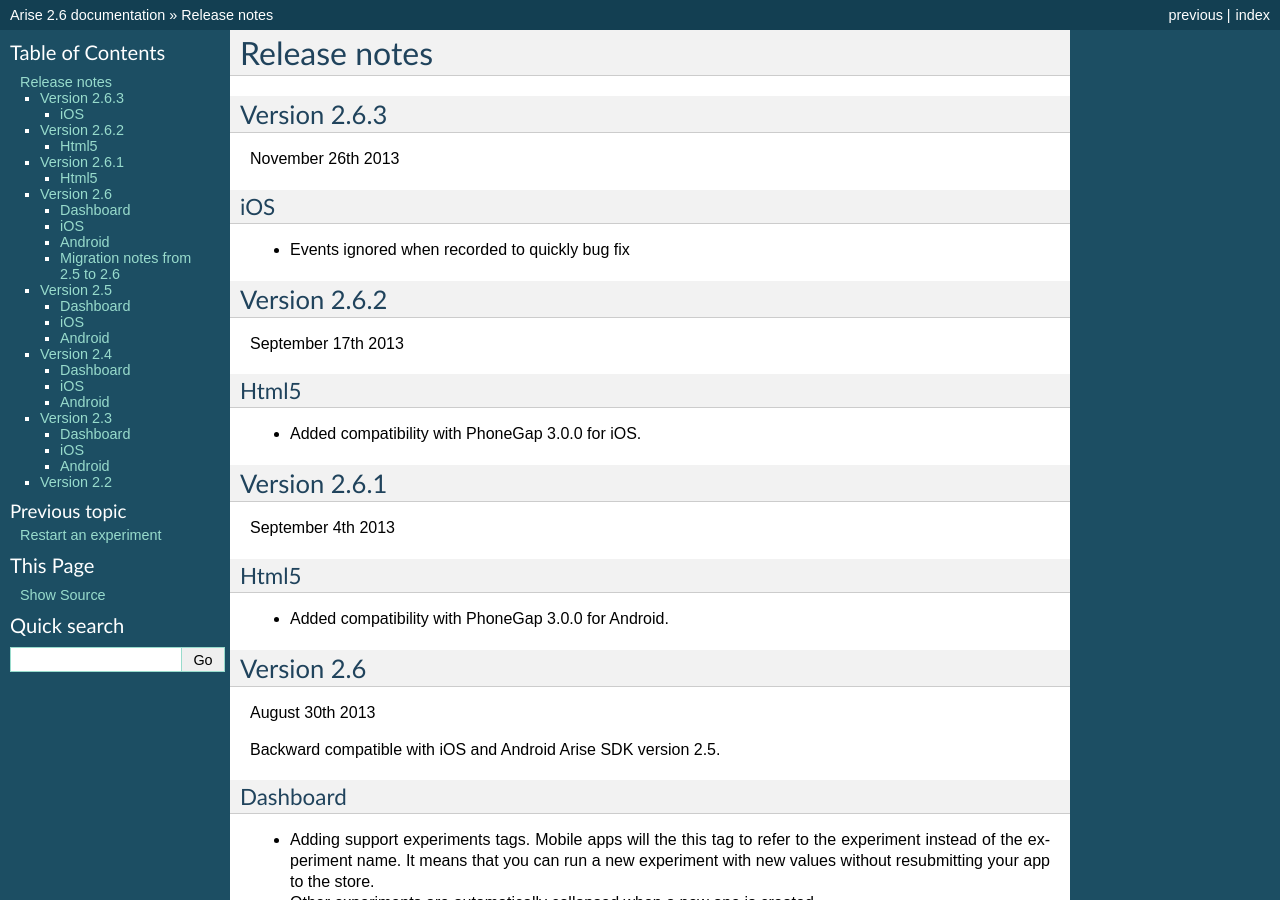
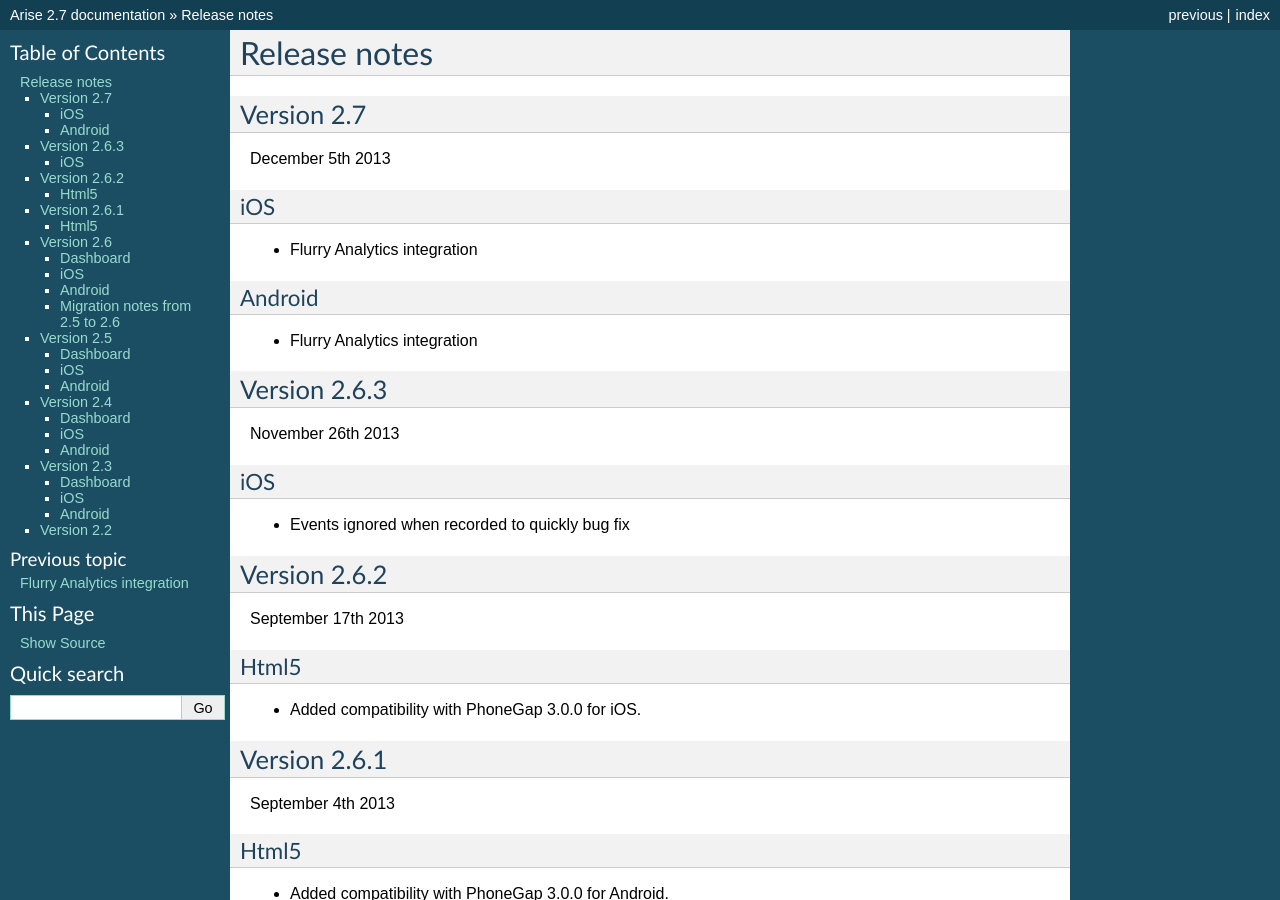
Before and after one commit to smart-mobile-software/arisedocs, a Sphinx documentation site: the page built from docs/source/releasenotes.rst, in a window 1280 px wide and 900 px high. Built offline with Sphinx 7.4.7, drawn with Linux system fonts in a browser that asks for light colours; some of the changed text lies outside the part shown.

Commit message:
flurry integration

```diff
--- a/docs/source/conf.py
+++ b/docs/source/conf.py
@@ -50,7 +50,7 @@ copyright = u'2013, Arise.io'
 # The short X.Y version.
 version = '2'
 # The full version, including alpha/beta/rc tags.
-release = '2.6'
+release = '2.7'
 
 # The language for content autogenerated by Sphinx. Refer to documentation
 # for a list of supported languages.
--- a/docs/source/index.rst
+++ b/docs/source/index.rst
@@ -17,6 +17,7 @@ Contents:
    phonegap
    report
    restart
+   flurry
    releasenotes
 
 
--- a/docs/source/releasenotes.rst
+++ b/docs/source/releasenotes.rst
@@ -3,6 +3,21 @@
 
 Release notes
 *****************
+
+Version 2.7
+==================
+December 5th 2013
+
+iOS
+------
+
+* Flurry Analytics integration
+
+Android
+------
+
+* Flurry Analytics integration
+
 
 Version 2.6.3
 ==================
```
Also changed, not shown: docs/source/flurry.rst (added, +78 -0 lines), docs/source/_static/analyze_users.png (added), docs/source/_static/create_segment.png (added), docs/source/_static/drop_down.png (added), docs/source/_static/select_custom_event.png (added), docs/source/_static/select_custom_event_2.png (added).
